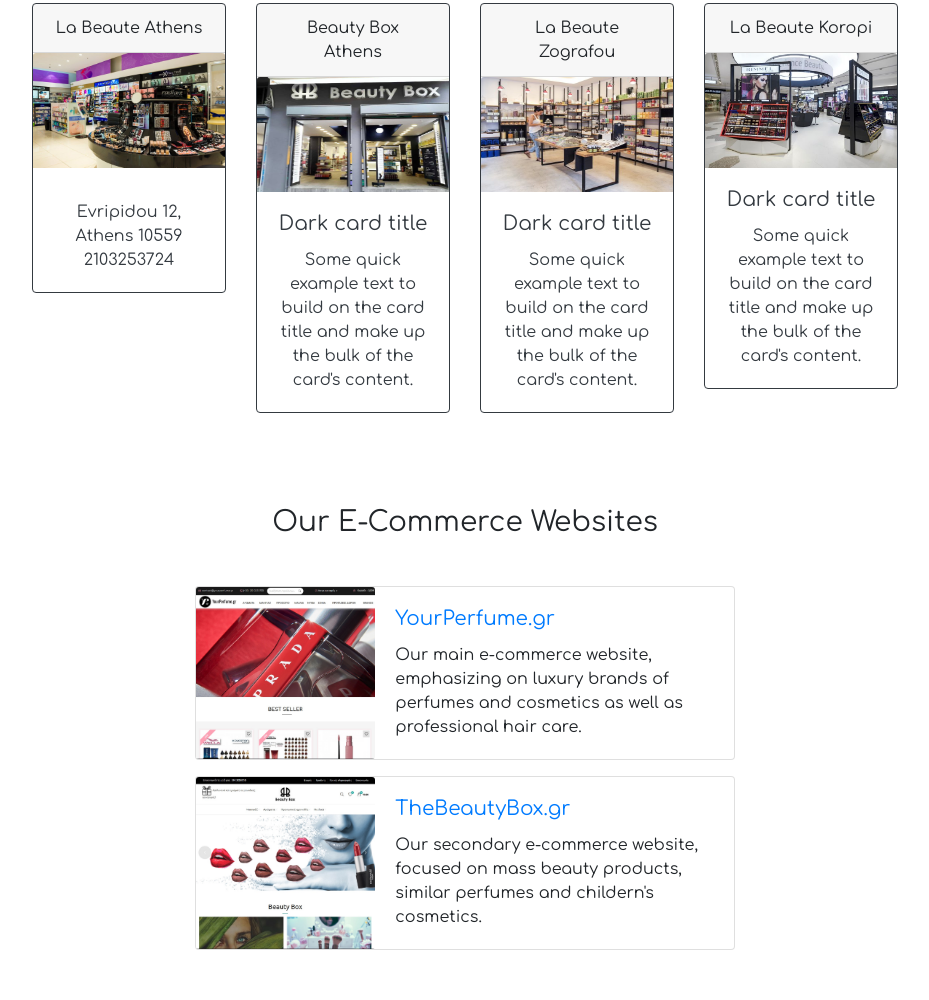
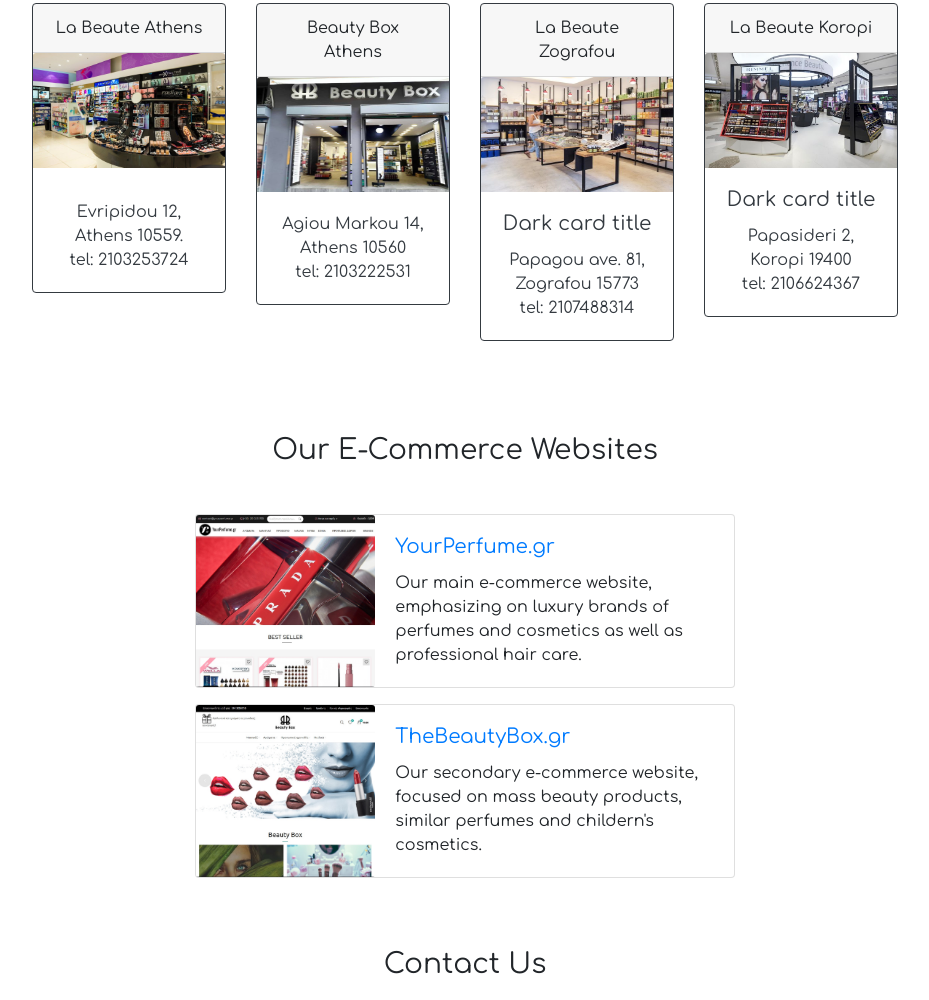
Before and after one commit to panosmonachos/panikos, a plain HTML site: page index.html in a window 1280 px wide. Shown: the part 1488-2488 px from the top of the page, without its empty margins (175-1104 px from the left). Drawn offline with nearby package versions, Linux system fonts and the light colour scheme.

Commit message:
Update index.html

```diff
--- a/index.html
+++ b/index.html
@@ -75,7 +75,7 @@
               <img class="card-img-top" src="images/store1.jpg" alt="">
               <div class="card-body text-dark">
                 <h5 class="card-title"></h5>
-                <p class="card-text">Evripidou 12, Athens 10559 <br> 2103253724</p>
+                <p class="card-text">Evripidou 12, Athens 10559. <br>tel: 2103253724</p>
               </div>
             </div>
           </div>
@@ -84,8 +84,7 @@
               <div class="card-header">Beauty Box Athens</div>
               <img class="card-img-top" src="images/store2.jpg" alt="">
               <div class="card-body text-dark">
-                <h5 class="card-title">Dark card title</h5>
-                <p class="card-text">Some quick example text to build on the card title and make up the bulk of the card's content.</p>
+                <p class="card-text">Agiou Markou 14, Athens 10560 <br>tel: 2103222531</p>
               </div>
             </div>
           </div>
@@ -95,7 +94,7 @@
               <img class="card-img-top" src="images/store3.jpg" alt="">
               <div class="card-body text-dark">
                 <h5 class="card-title">Dark card title</h5>
-                <p class="card-text">Some quick example text to build on the card title and make up the bulk of the card's content.</p>
+                <p class="card-text">Papagou ave. 81, Zografou 15773 <br>tel: 2107488314</p>
               </div>
             </div>
           </div>
@@ -105,7 +104,7 @@
               <img class="card-img-top" src="images/store4.jpg" alt="">
               <div class="card-body text-dark">
                 <h5 class="card-title">Dark card title</h5>
-                <p class="card-text">Some quick example text to build on the card title and make up the bulk of the card's content.</p>
+                <p class="card-text">Papasideri 2, Koropi 19400 <br> tel: 2106624367</p>
               </div>
             </div>
           </div>
```
